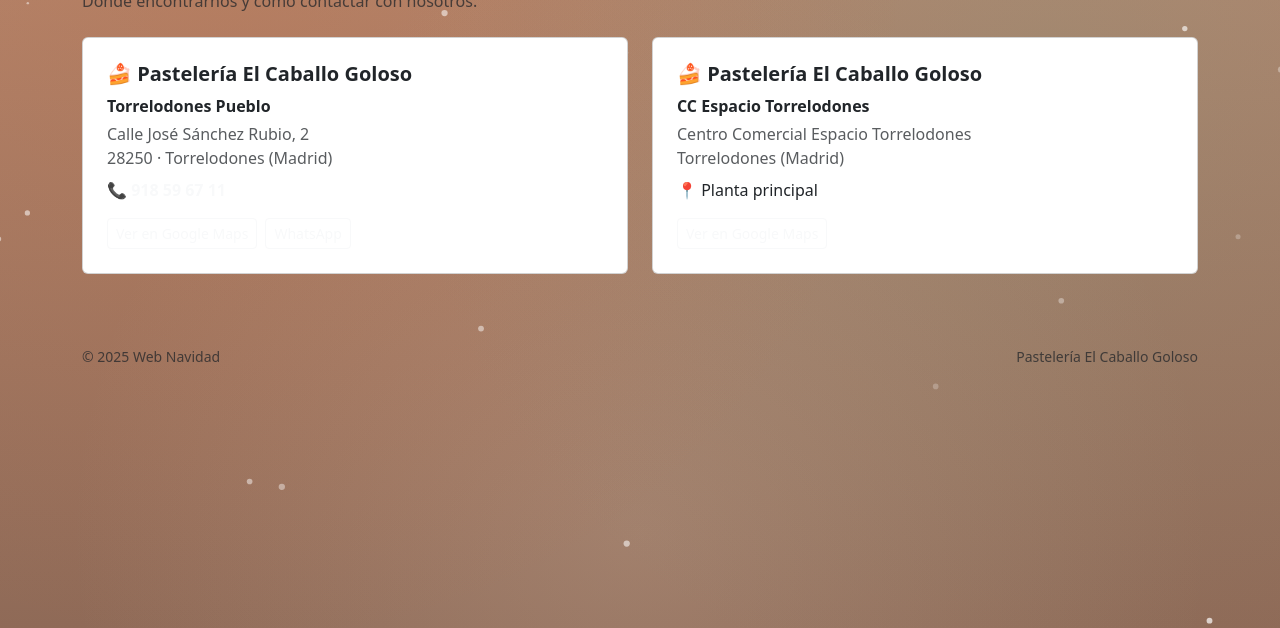
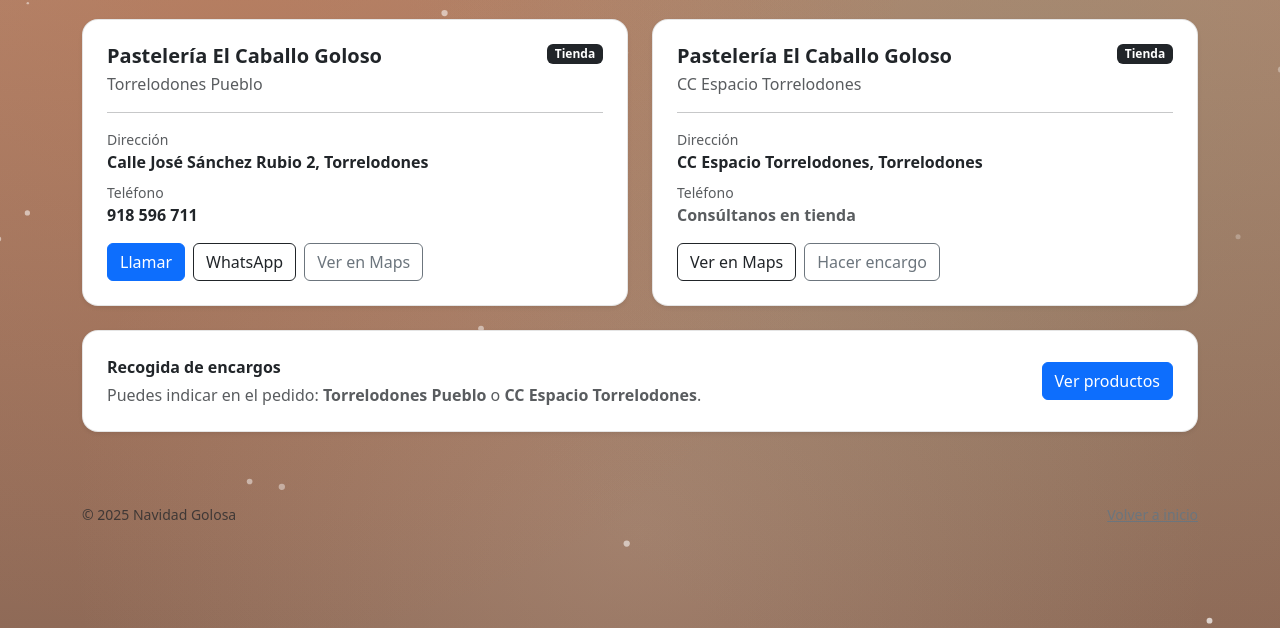
Before and after one commit to nicogc001/web-navidad, a plain HTML site: page frontend/contacto.html in a window 1280 px wide. Shown: the part 172-800 px from the top of the page. Drawn offline with nearby package versions, Linux system fonts and the light colour scheme.

Commit message:
fix: contacto

```diff
--- a/frontend/assets/css/styles.css
+++ b/frontend/assets/css/styles.css
@@ -381,3 +381,24 @@
   .nv-kpis{ grid-template-columns:1fr; }
   .nv-grid{ grid-template-columns:1fr; }
 }
+/* =========================
+   CONTACTO (más formal/legible)
+========================= */
+.contact-card{
+  border-radius: 16px;
+  border: 1px solid rgba(0,0,0,.10);
+}
+
+.contact-note{
+  border-radius: 16px;
+  border: 1px solid rgba(0,0,0,.10);
+}
+
+/* Evita botones “claros” sobre blanco: si algún outline-light se cuela dentro de cards blancas */
+.card .btn-outline-light{
+  border-color: rgba(0,0,0,.25);
+  color: rgba(0,0,0,.75);
+}
+.card .btn-outline-light:hover{
+  background: rgba(0,0,0,.06);
+}
--- a/frontend/contacto.html
+++ b/frontend/contacto.html
@@ -3,9 +3,9 @@
 <head>
   <meta charset="utf-8" />
   <meta name="viewport" content="width=device-width,initial-scale=1" />
-  <title>Contacto | Web Navidad</title>
+  <title>Contacto | Navidad Golosa</title>
 
-  <!-- Bootstrap CSS -->
+  <!-- Bootstrap CSS (CDN) -->
   <link
     href="https://cdn.jsdelivr.net/npm/bootstrap@5.3.3/dist/css/bootstrap.min.css"
     rel="stylesheet"
@@ -13,20 +13,18 @@
     crossorigin="anonymous"
   />
 
-  <!-- Tu CSS -->
   <link rel="stylesheet" href="./assets/css/styles.css" />
 </head>
 
 <body>
-  <!-- Nieve -->
   <canvas id="snow"></canvas>
 
-  <!-- NAVBAR (igual que index) -->
+  <!-- Navbar consistente -->
   <nav class="navbar navbar-expand-lg navbar-dark bg-glass sticky-top border-bottom border-white-10">
     <div class="container">
       <a class="navbar-brand d-flex align-items-center gap-2" href="./index.html">
         <span class="brand-badge">🎄</span>
-        <span class="fw-bold">Web Navidad</span>
+        <span class="fw-bold">Navidad Golosa by Pastelería El Caballo Goloso</span>
       </a>
 
       <button class="navbar-toggler" type="button" data-bs-toggle="collapse" data-bs-target="#navMain">
@@ -41,119 +39,137 @@
           <li class="nav-item"><a class="nav-link active" href="./contacto.html">Contacto</a></li>
         </ul>
 
-        <div class="d-flex ms-lg-3 mt-3 mt-lg-0">
+        <div class="d-flex ms-lg-3 mt-3 mt-lg-0 gap-2">
           <a class="btn btn-outline-light btn-sm" href="./login.html">Admin</a>
         </div>
       </div>
     </div>
   </nav>
 
-  <!-- CONTENIDO -->
+  <!-- Contenido -->
   <main class="py-4 py-lg-5">
     <div class="container">
-
-      <!-- TÍTULO -->
       <div class="mb-4">
-        <h1 class="display-6 fw-bold mb-2">Contacto</h1>
-        <p class="text-muted">
-          Dónde encontrarnos y cómo contactar con nosotros.
-        </p>
+        <h1 class="h3 fw-bold mb-1">Contacto</h1>
+        <p class="text-muted mb-0">Dónde estamos y teléfonos de atención.</p>
       </div>
 
       <div class="row g-4">
+        <!-- Tienda 1 -->
+        <div class="col-12 col-lg-6">
+          <div class="card contact-card h-100 shadow-sm">
+            <div class="card-body p-4">
+              <div class="d-flex justify-content-between align-items-start gap-3">
+                <div>
+                  <h2 class="h5 fw-bold mb-1">Pastelería El Caballo Goloso</h2>
+                  <div class="text-muted">Torrelodones Pueblo</div>
+                </div>
+                <span class="badge text-bg-dark">Tienda</span>
+              </div>
 
-        <!-- TIENDA 1 -->
-        <div class="col-md-6">
-          <div class="card card-glass h-100">
-            <div class="card-body p-4">
-              <h3 class="h5 fw-bold mb-2">🍰 Pastelería El Caballo Goloso</h3>
-              <p class="fw-semibold mb-1">Torrelodones Pueblo</p>
+              <hr class="my-3" />
 
-              <p class="text-muted mb-2">
-                Calle José Sánchez Rubio, 2<br />
-                28250 · Torrelodones (Madrid)
-              </p>
+              <div class="mb-2">
+                <div class="small text-muted">Dirección</div>
+                <div class="fw-semibold">Calle José Sánchez Rubio 2, Torrelodones</div>
+              </div>
 
-              <p class="mb-2">
-                📞 <a href="tel:918596711" class="link-light text-decoration-none fw-semibold">
-                  918 59 67 11
-                </a>
-              </p>
+              <div class="mb-3">
+                <div class="small text-muted">Teléfono</div>
+                <div class="fw-semibold">918 596 711</div>
+              </div>
 
-              <div class="d-flex flex-wrap gap-2 mt-3">
-                <a
-                  href="https://www.google.com/maps/search/?api=1&query=Calle+José+Sánchez+Rubio+2+Torrelodones"
-                  target="_blank"
-                  rel="noopener"
-                  class="btn btn-outline-light btn-sm"
-                >
-                  Ver en Google Maps
+              <div class="d-flex flex-wrap gap-2">
+                <a class="btn btn-primary" href="tel:+34918596711">Llamar</a>
+
+                <!-- Si tienes WhatsApp para la tienda, cambia el número -->
+                <a class="btn btn-outline-dark" href="https://wa.me/34918596711" rel="noopener">
+                  WhatsApp
                 </a>
 
-                <a
-                  href="https://wa.me/34918596711"
-                  target="_blank"
-                  rel="noopener"
-                  class="btn btn-outline-light btn-sm"
-                >
-                  WhatsApp
+                <a class="btn btn-outline-secondary" target="_blank" rel="noopener"
+                   href="https://www.google.com/maps?q=Calle+Jos%C3%A9+S%C3%A1nchez+Rubio+2+Torrelodones">
+                  Ver en Maps
                 </a>
               </div>
             </div>
           </div>
         </div>
 
-        <!-- TIENDA 2 -->
-        <div class="col-md-6">
-          <div class="card card-glass h-100">
+        <!-- Tienda 2 -->
+        <div class="col-12 col-lg-6">
+          <div class="card contact-card h-100 shadow-sm">
             <div class="card-body p-4">
-              <h3 class="h5 fw-bold mb-2">🍰 Pastelería El Caballo Goloso</h3>
-              <p class="fw-semibold mb-1">CC Espacio Torrelodones</p>
+              <div class="d-flex justify-content-between align-items-start gap-3">
+                <div>
+                  <h2 class="h5 fw-bold mb-1">Pastelería El Caballo Goloso</h2>
+                  <div class="text-muted">CC Espacio Torrelodones</div>
+                </div>
+                <span class="badge text-bg-dark">Tienda</span>
+              </div>
 
-              <p class="text-muted mb-2">
-                Centro Comercial Espacio Torrelodones<br />
-                Torrelodones (Madrid)
-              </p>
+              <hr class="my-3" />
 
-              <p class="mb-2">
-                📍 Planta principal
-              </p>
+              <div class="mb-2">
+                <div class="small text-muted">Dirección</div>
+                <div class="fw-semibold">CC Espacio Torrelodones, Torrelodones</div>
+              </div>
 
-              <div class="d-flex flex-wrap gap-2 mt-3">
-                <a
-                  href="https://www.google.com/maps/search/?api=1&query=CC+Espacio+Torrelodones"
-                  target="_blank"
-                  rel="noopener"
-                  class="btn btn-outline-light btn-sm"
-                >
-                  Ver en Google Maps
+              <div class="mb-3">
+                <div class="small text-muted">Teléfono</div>
+                <div class="fw-semibold text-muted">Consúltanos en tienda</div>
+              </div>
+
+              <div class="d-flex flex-wrap gap-2">
+                <a class="btn btn-outline-dark" target="_blank" rel="noopener"
+                   href="https://www.google.com/maps?q=CC+Espacio+Torrelodones">
+                  Ver en Maps
+                </a>
+
+                <a class="btn btn-outline-secondary" href="./index.html#encargos">
+                  Hacer encargo
                 </a>
               </div>
             </div>
           </div>
         </div>
 
+        <!-- Nota / Recogida -->
+        <div class="col-12">
+          <div class="card contact-note shadow-sm">
+            <div class="card-body p-4">
+              <div class="d-flex flex-column flex-md-row justify-content-between align-items-md-center gap-3">
+                <div>
+                  <div class="fw-bold mb-1">Recogida de encargos</div>
+                  <div class="text-muted">
+                    Puedes indicar en el pedido: <span class="fw-semibold">Torrelodones Pueblo</span> o
+                    <span class="fw-semibold">CC Espacio Torrelodones</span>.
+                  </div>
+                </div>
+                <a class="btn btn-primary" href="./index.html#productos">Ver productos</a>
+              </div>
+            </div>
+          </div>
+        </div>
+
       </div>
-
     </div>
   </main>
 
-  <!-- FOOTER -->
+  <!-- Footer consistente -->
   <footer class="py-4">
     <div class="container d-flex flex-wrap justify-content-between gap-2 text-muted small">
-      <span>© 2025 Web Navidad</span>
-      <span>Pastelería El Caballo Goloso</span>
+      <span>© 2025 Navidad Golosa</span>
+      <span><a class="link-secondary" href="./index.html">Volver a inicio</a></span>
     </div>
   </footer>
 
-  <!-- Bootstrap JS -->
   <script
     src="https://cdn.jsdelivr.net/npm/bootstrap@5.3.3/dist/js/bootstrap.bundle.min.js"
     integrity="sha384-YvpcrYf0tY3lHB60NNkmXc5s9fDVZLESaAA55NDzOxhy9GkcIdslK1eN7N6jIeHz"
     crossorigin="anonymous"
   ></script>
 
-  <!-- JS -->
-  <script defer src="./assets/js/snow.js"></script>
+  <script src="./assets/js/snow.js"></script>
 </body>
 </html>
```
